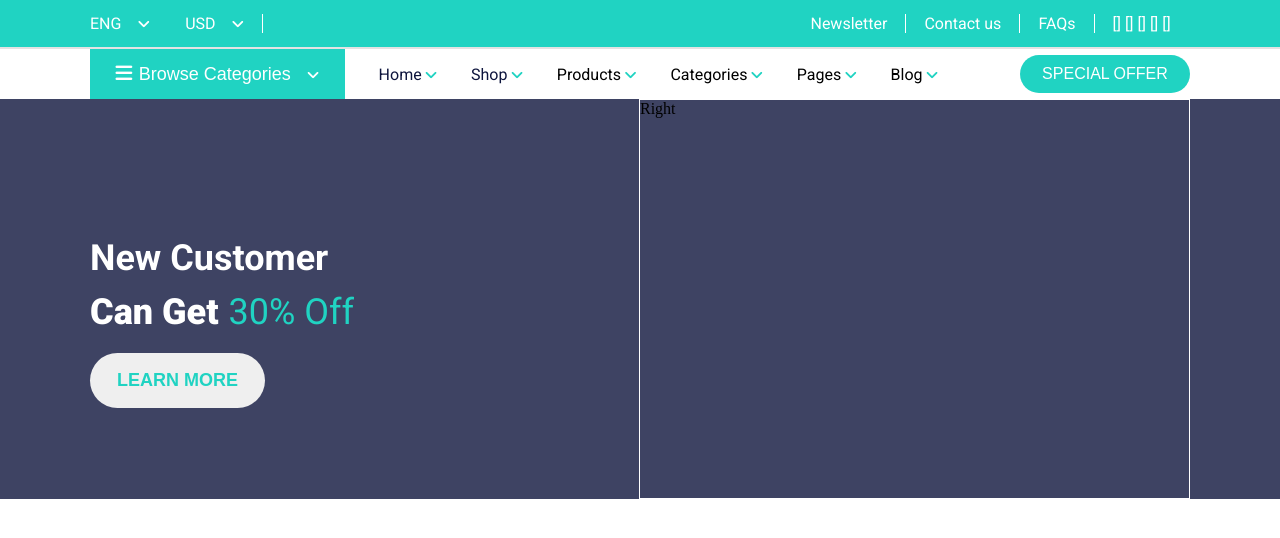
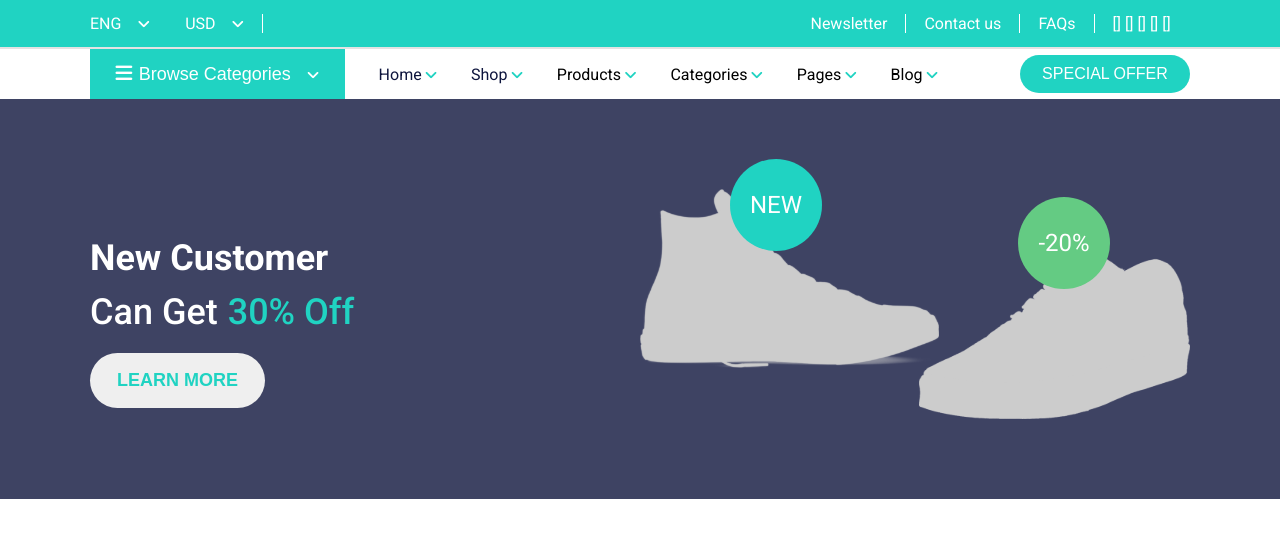
Before and after one commit to ScrumWin21/ScrumFrontEnd, a React (Create React App) app: page /ShopPage in a window 1280 px wide. Shown: the top 538 px of the page. Built offline with nearby package versions, Linux system fonts and the light colour scheme.

Commit message:
Item #84 Shoes added, banner complete

```diff
--- a/css/App.css
+++ b/css/App.css
@@ -904,6 +904,7 @@ p {
   border-radius: 50%;
   margin-left: 15px;
   margin-top: 15px;
+  font-family: "Roboto", sans-serif;
 }
 
 #back-arrow {
@@ -1097,16 +1098,19 @@ p {
   height: auto;
   margin-bottom: 0;
   margin-right: 10px;
+  font-weight: 500;
 }
 
 .shopTopBannerLeft .shopTopBannerLeftText h3 {
   color: #20d3c2;
   font-size: 2.25rem;
+  font-weight: 500;
 }
 
 .shopTopBannerRight {
-  border: 1px solid white;
   width: 50%;
+  position: relative;
+  top: 20px;
 }
 
 .shopTopBannerButton {
@@ -1126,3 +1130,47 @@ p {
   background-color: #20d3c2;
   color: #ffffff;
 }
+
+.topShopBannerRight-shoeOne {
+  position: absolute;
+  top: 70px;
+  left: 0px;
+}
+
+.topShopBannerRight-shoeTwo {
+  position: absolute;
+  bottom: 100px;
+  right: 0px;
+}
+
+.shopTopBannerRight-newDisplay {
+  position: absolute;
+  left: 90px;
+  top: 40px;
+  width: 92px;
+  height: 92px;
+  background-color: #20d3c2;
+  border-radius: 50%;
+  display: flex;
+  justify-content: center;
+  font-family: "Roboto", sans-serif;
+  color: #ffffff;
+  align-items: center;
+  font-size: 1.5rem;
+}
+
+.shopTopBannerRight-Sale {
+  position: absolute;
+  bottom: 230px;
+  right: 80px;
+  width: 92px;
+  height: 92px;
+  background-color: #64cb83;
+  border-radius: 50%;
+  display: flex;
+  justify-content: center;
+  font-family: "Roboto", sans-serif;
+  color: #ffffff;
+  align-items: center;
+  font-size: 1.5rem;
+}
--- a/scss/ShopPage/_shopBannerTop.scss
+++ b/scss/ShopPage/_shopBannerTop.scss
@@ -34,17 +34,20 @@
       height: auto;
       margin-bottom: 0;
       margin-right: 10px;
+      font-weight: 500;
     }
     h3 {
       color: $ThemeColorTeal;
       font-size: 2.25rem;
+      font-weight: 500;
     }
   }
 }
 
 .shopTopBannerRight {
-  border: 1px solid white;
   width: 50%;
+  position: relative;
+  top: 20px;
 }
 
 .shopTopBannerButton {
@@ -63,3 +66,47 @@
     color: $White;
   }
 }
+
+.topShopBannerRight-shoeOne {
+    position: absolute;
+    top: 70px;
+    left: 0px;
+}
+
+.topShopBannerRight-shoeTwo {
+    position: absolute;
+    bottom: 100px;
+    right: 0px;
+}
+
+.shopTopBannerRight-newDisplay {
+    position: absolute;
+    left: 90px;
+    top: 40px;
+    width: 92px;
+    height: 92px;
+    background-color: $ThemeColorTeal;
+    border-radius: 50%;
+    display: flex;
+    justify-content: center;
+    font-family: $FontMain;
+    color: $White;
+    align-items: center;
+    font-size: 1.5rem;
+}
+
+.shopTopBannerRight-Sale {
+    position: absolute;
+    bottom: 230px;
+    right: 80px;
+    width: 92px;
+    height: 92px;
+    background-color: $Sale;
+    border-radius: 50%;
+    display: flex;
+    justify-content: center;
+    font-family: $FontMain;
+    color: $White;
+    align-items: center;
+    font-size: 1.5rem;
+}
--- a/scss/smallFeatures/_displayNew.scss
+++ b/scss/smallFeatures/_displayNew.scss
@@ -9,4 +9,5 @@
   border-radius: 50%;
   margin-left: 15px;
   margin-top: 15px;
+  font-family: $FontMain;
 }
--- a/src/components/shopDetails/ShopComponents/ShopTopBanner.js
+++ b/src/components/shopDetails/ShopComponents/ShopTopBanner.js
@@ -1,4 +1,10 @@
 import React from "react";
+
+// pictures
+// import line from "../../images/homeImages/sqiggleLine.svg"
+import frontShoe from "../../../images/shopImages/FrontSideShoe.svg";
+import sideShoe from "../../../images/shopImages/SideShoe.svg";
+import { DisplayNew } from "../../shared/smallFeatures/DisplayNew";
 
 export const ShopTopBanner = () => {
   return (
@@ -13,7 +19,12 @@ export const ShopTopBanner = () => {
             </div>
             <button className="shopTopBannerButton">LEARN MORE</button>
           </div>
-          <div className="shopTopBannerRight">Right</div>
+                  <div className="shopTopBannerRight">
+                    <img src={sideShoe} className="topShopBannerRight-shoeOne"></img>
+                      <img src={frontShoe} className="topShopBannerRight-shoeTwo"></img>
+                      <div className="shopTopBannerRight-newDisplay">NEW</div>
+                      <div className="shopTopBannerRight-Sale">-20%</div>
+          </div>
         </div>
       </div>
     </>
```
